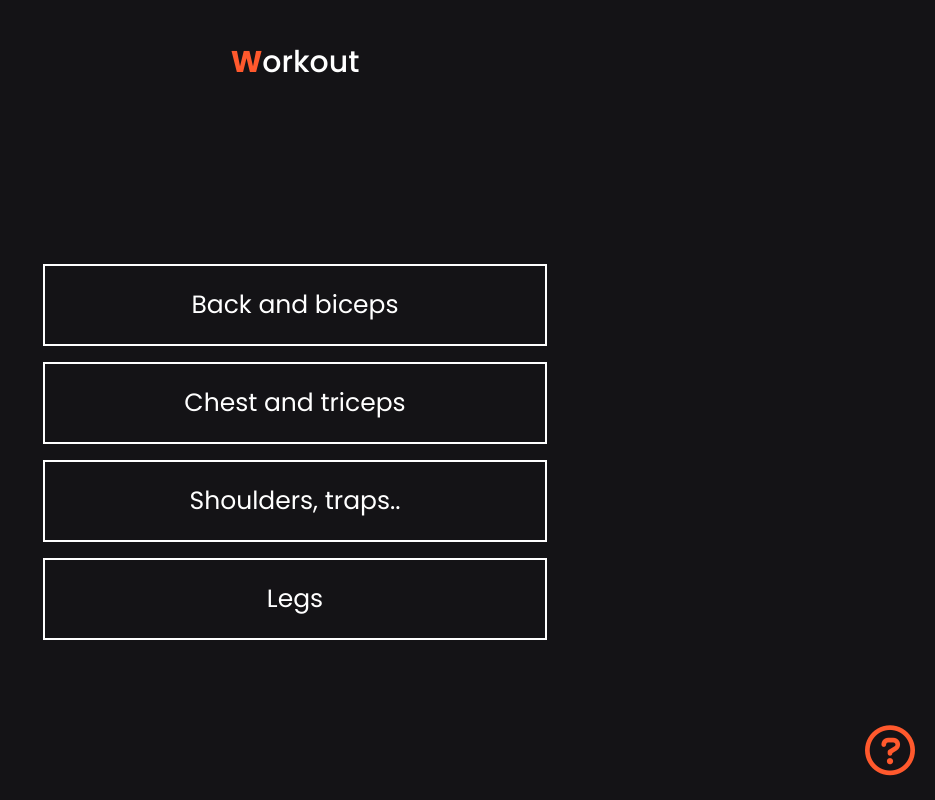
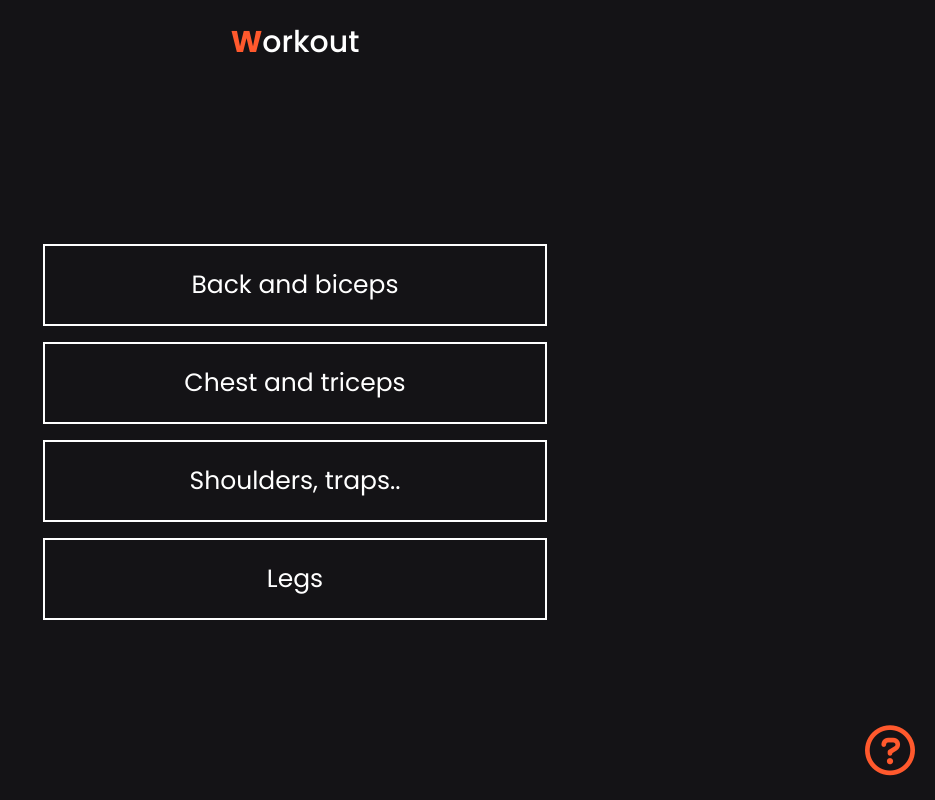
Before and after one commit to Morten010/Workout-app, a plain HTML site: page index.html in a window 1280 px wide. Shown: the whole page, without its empty margins (345-1280 px from the left). Drawn offline with nearby package versions, Linux system fonts and the light colour scheme.

Commit message:
fixed padding

```diff
--- a/css/index.css
+++ b/css/index.css
@@ -5,7 +5,7 @@ main{
 }
 h1{
     text-align: center;
-    padding: 4rem 2rem 2rem 2rem;
+    padding: 2rem 2rem 2rem 2rem;
 }
 h1 .color{
     color: #FF592D;
```
